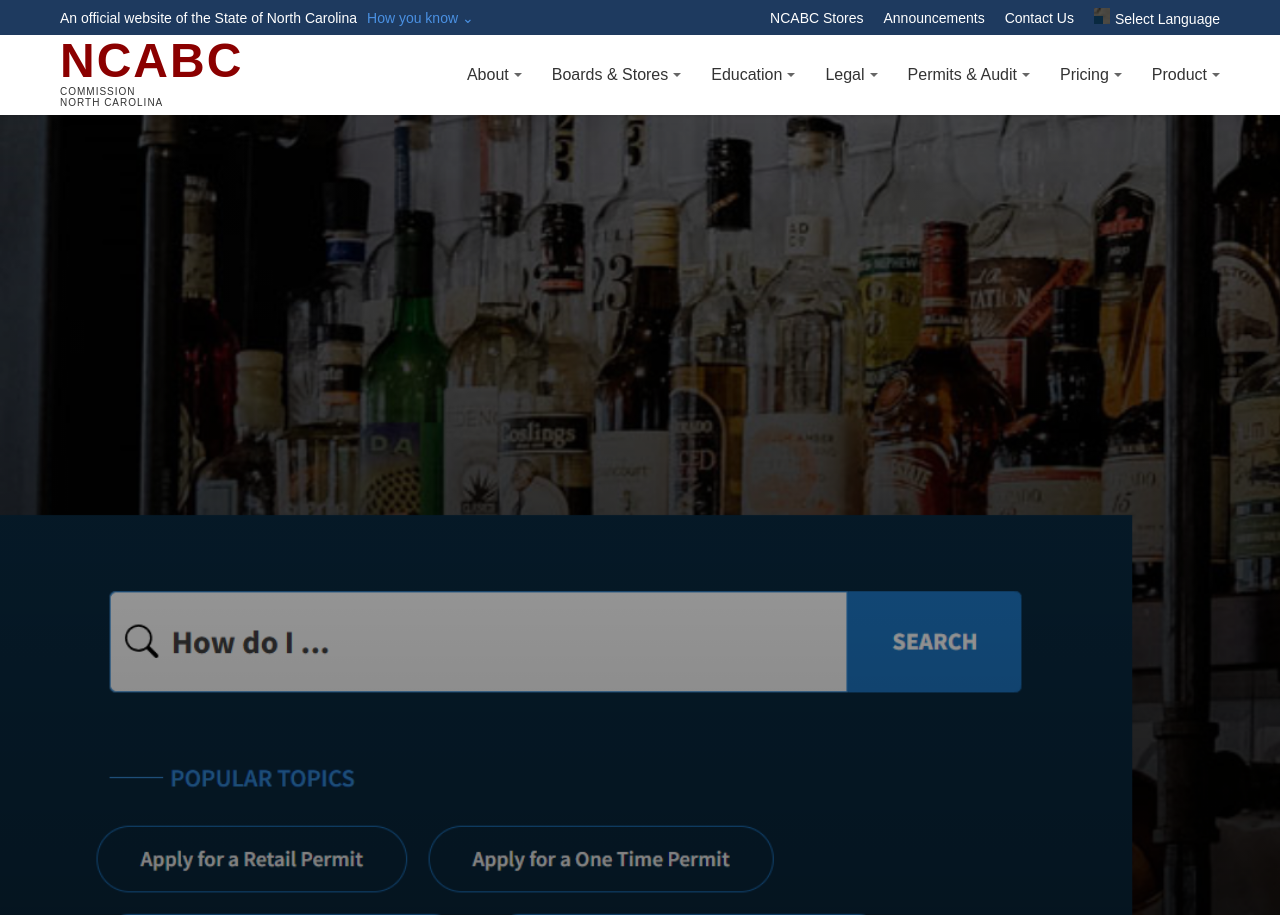
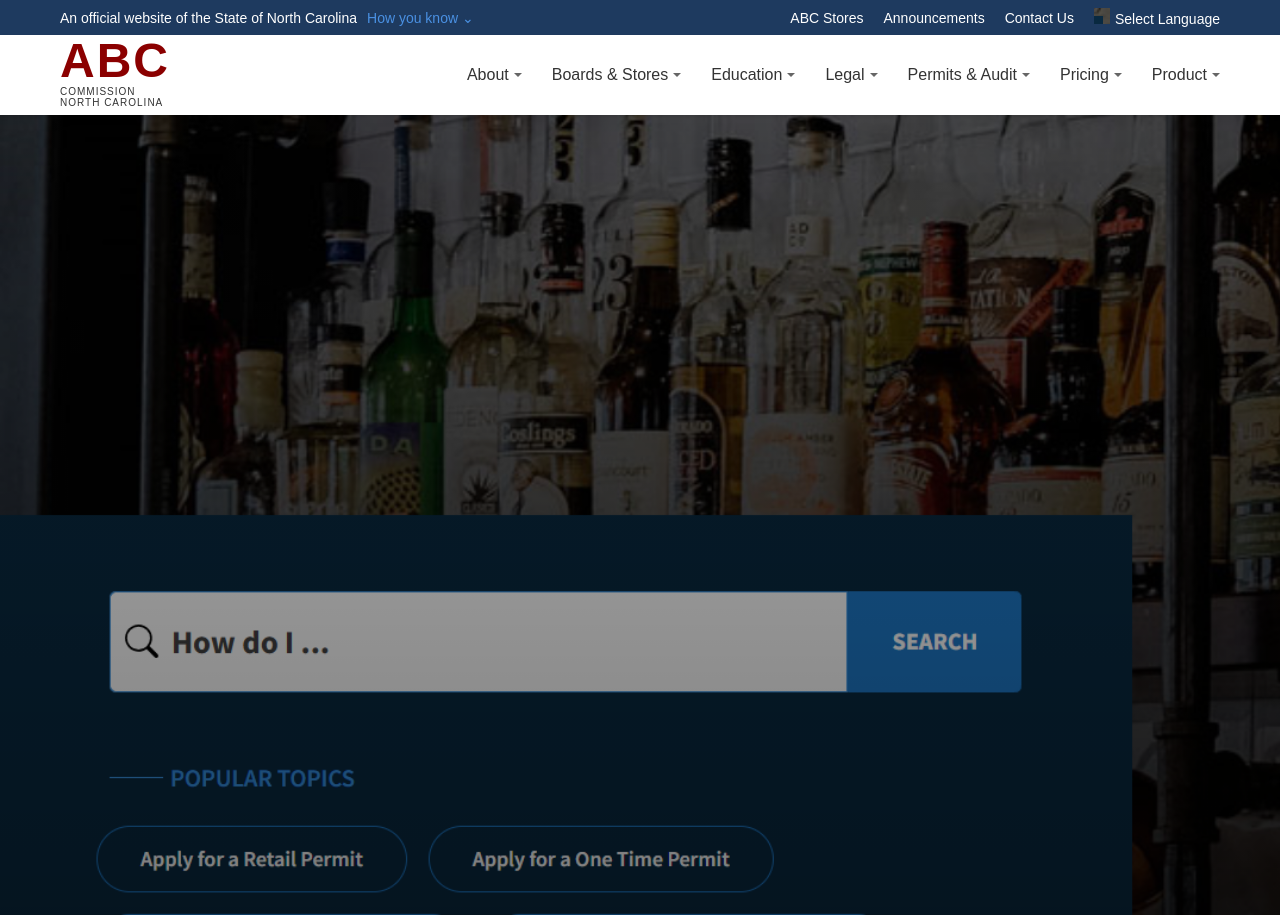
Before and after one commit to BalavardhanReddy07/NCABC-Agent, a plain HTML site: page index.html in a window 1280 px wide. Drawn offline with nearby package versions, Linux system fonts and the light colour scheme; files whose address does not match are found by name.

```diff
--- a/index.html
+++ b/index.html
@@ -327,7 +327,7 @@
                 <a href="#" style="margin-left: 10px; color: #4A90E2;">How you know ⌄</a>
             </div>
             <div class="right">
-                <a href="#">NCABC Stores</a>
+                <a href="#">ABC Stores</a>
                 <a href="#">Announcements</a>
                 <a href="#">Contact Us</a>
                 <a href="#"><span class="globe-icon"></span>Select Language</a>
@@ -340,7 +340,7 @@
         <div class="container">
             <div class="abc-logo">
                 <div class="abc-text">
-                    <div class="abc-letters">NCABC</div>
+                    <div class="abc-letters">ABC</div>
                     <div class="abc-subtext">COMMISSION<br>NORTH CAROLINA</div>
                 </div>
             </div>
```
